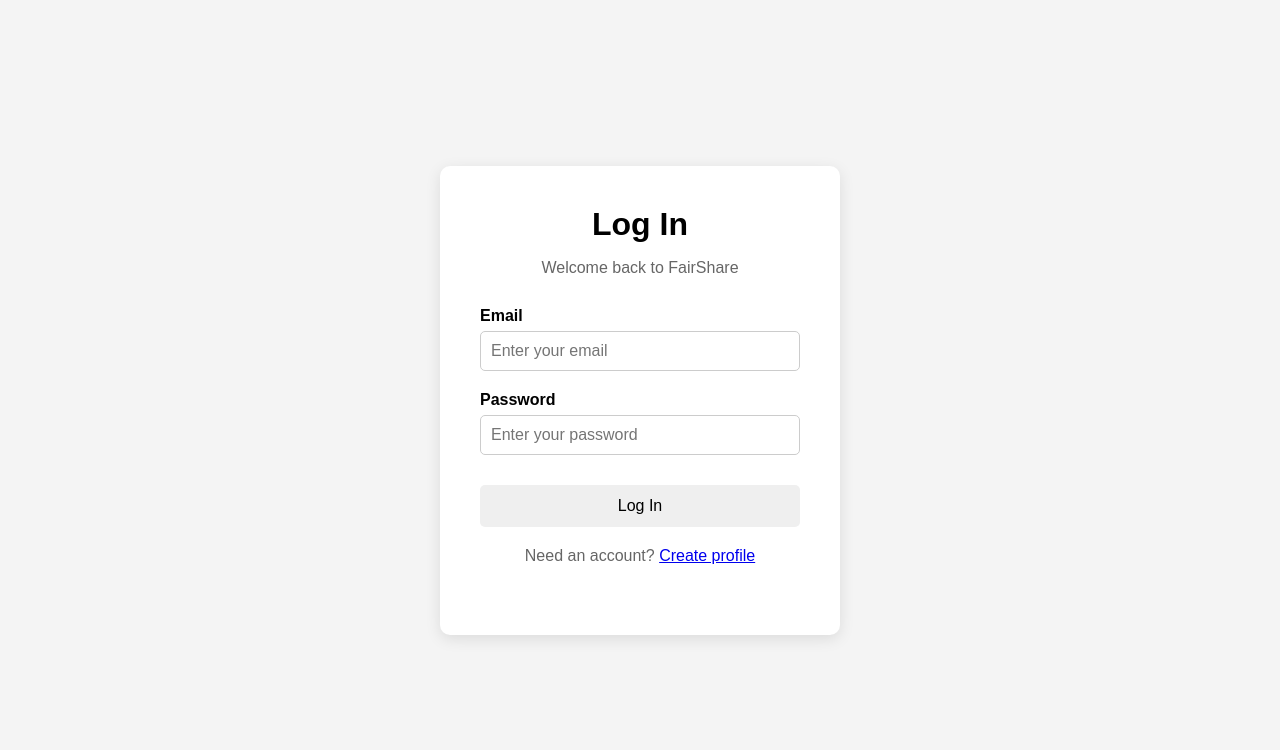
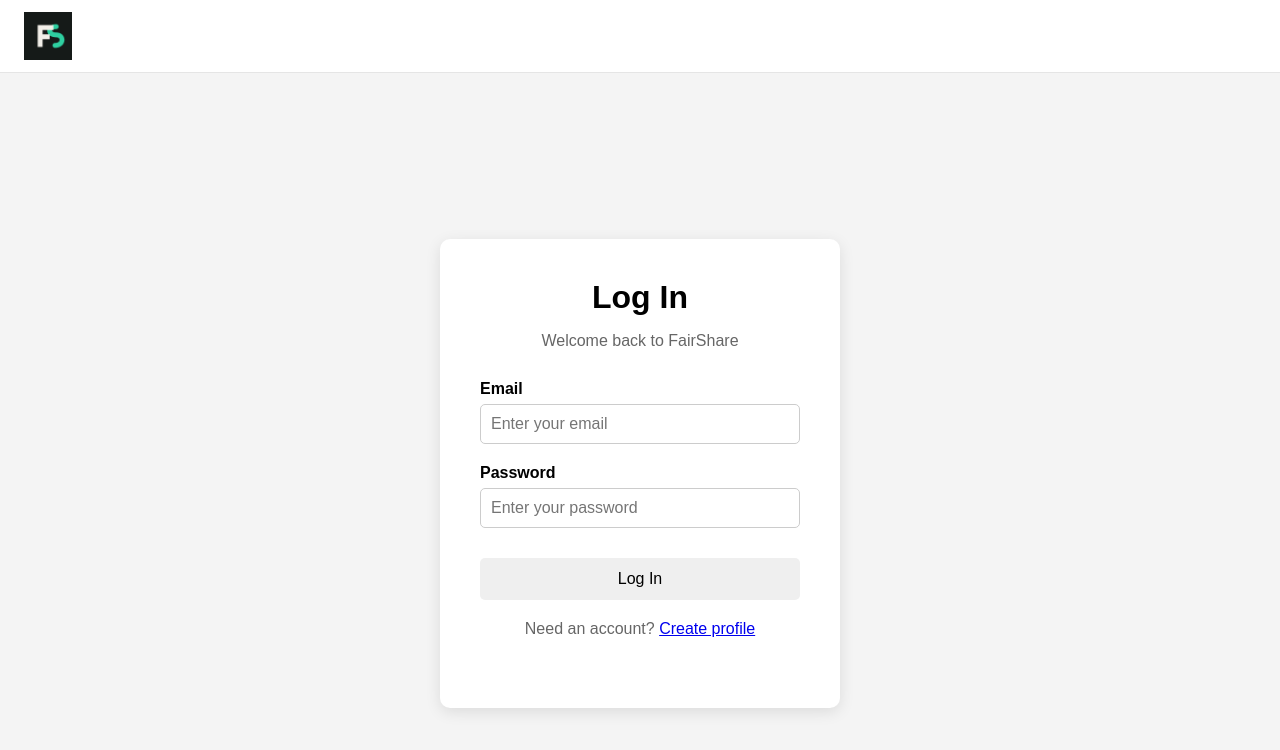
Before and after one commit to AdRo-Coder/fairshare, a React (Vite) app in the folder frontend/: page /login in a window 1280 px wide. Shown: the top 750 px of the page. Built offline with nearby package versions, Linux system fonts and the light colour scheme.

Commit message:
feat: added logo to UI to navigate back to the landing page

```diff
--- a/frontend/src/App.jsx
+++ b/frontend/src/App.jsx
@@ -1,10 +1,12 @@
 import { Outlet } from 'react-router-dom';
+import Header from './components/Header.jsx';
 
 function App() {
     return (
-        <div>
+        <>
+            <Header />
             <Outlet />
-        </div>
+        </>
     );
 }
 
--- a/frontend/src/components/Header.jsx
+++ b/frontend/src/components/Header.jsx
@@ -1,27 +1,13 @@
-import { useEffect, useState } from 'react';
 import { Link } from 'react-router-dom';
+import FairShareLogo from '../resources/FairShareLogo.png';
 
 function Header() {
-  const [isLoggedIn, setIsLoggedIn] = useState(false);
-
-  useEffect(() => {
-    setIsLoggedIn(Boolean(localStorage.getItem('fairshareUser')));
-  }, []);
-
   return (
     <header className="header">
       <div className="container header-inner">
-        <Link to="/" className="logo">FairShare</Link>
-        <nav className="main-nav">
-          <Link to="/">Home</Link>
-          <Link to="/groups">Groups</Link>
-          {isLoggedIn ? (
-            <Link to="/profile">Profile</Link>
-          ) : (
-            <Link to="/login">Log In</Link>
-          )}
-          <Link to="/groups/new">Create Group</Link>
-        </nav>
+        <Link to="/" className="logo" aria-label="FairShare home">
+          <img src={FairShareLogo} alt="FairShare logo" className="logo-image" />
+        </Link>
       </div>
     </header>
   );
--- a/frontend/src/index.css
+++ b/frontend/src/index.css
@@ -81,3 +81,41 @@
     border-radius: 5px;
     cursor: pointer;
 }
+
+.logo {
+    display: inline-flex;
+    align-items: center;
+}
+
+.logo-image {
+    display: block;
+    height: 48px;
+    width: auto;
+}
+
+.header {
+    position: sticky;
+    top: 0;
+    z-index: 10;
+    background: #fff;
+    border-bottom: 1px solid #e5e5e5;
+}
+
+.header-inner {
+    display: flex;
+    align-items: center;
+    justify-content: space-between;
+    padding: 12px 24px;
+}
+
+.main-nav {
+    display: flex;
+    gap: 16px;
+    align-items: center;
+}
+
+.main-nav a {
+    text-decoration: none;
+    color: #333;
+    font-weight: 600;
+}
```
Also changed, not shown: frontend/src/resources/FairShareLogo.png (added).
